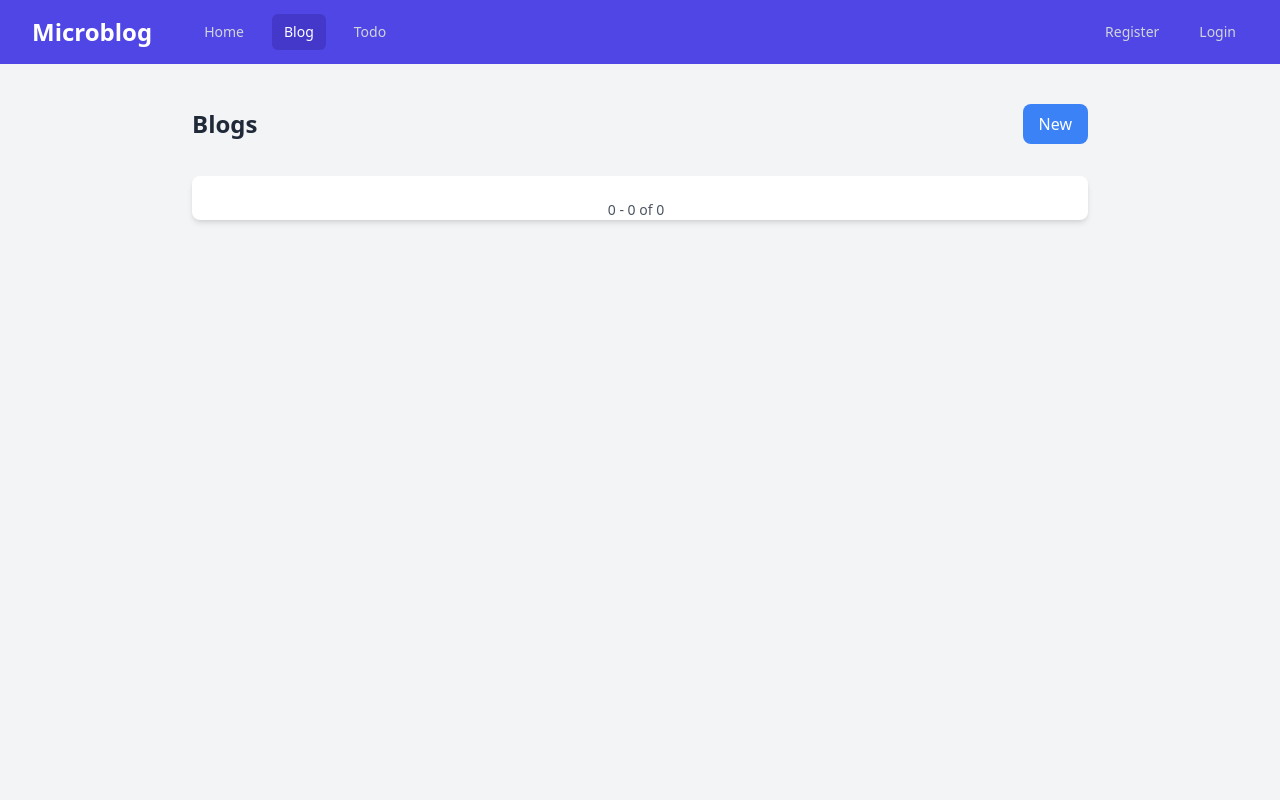
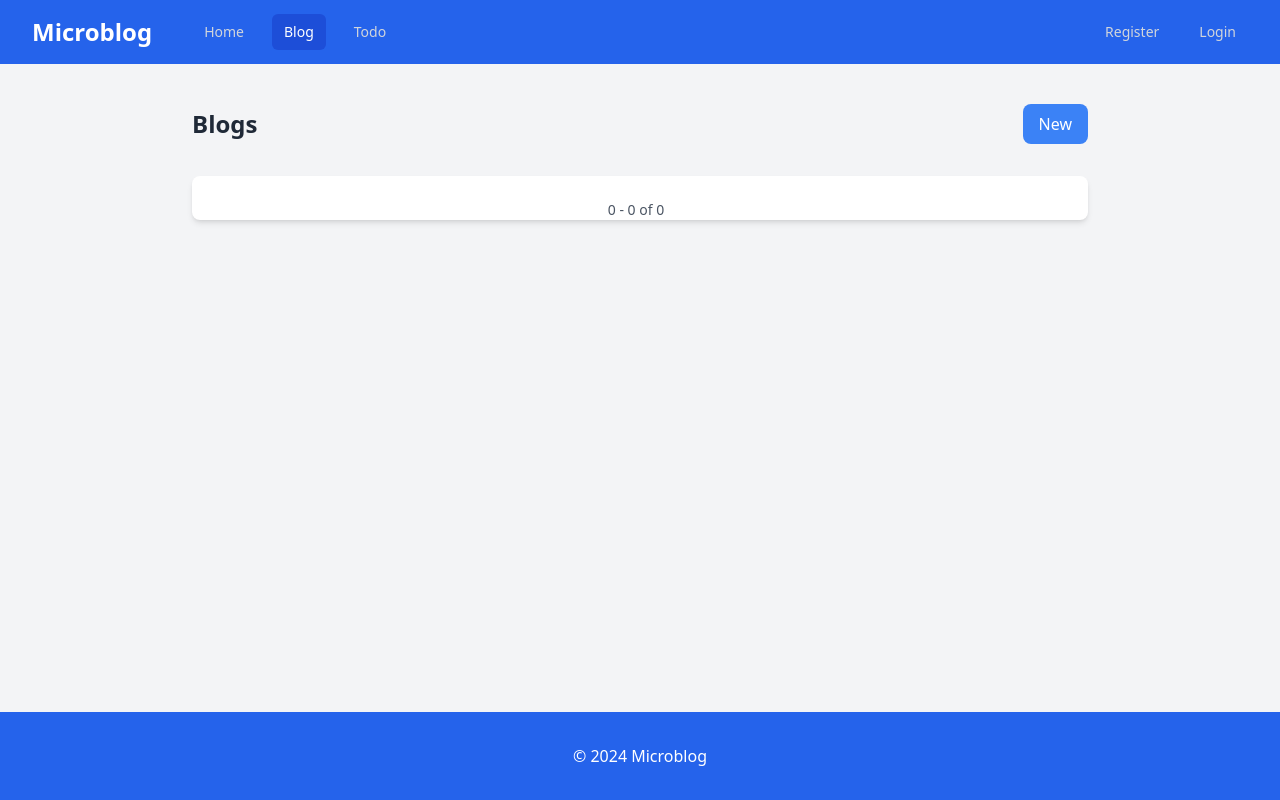
Before and after one commit to kyawsanwin/microblog-flask, a Flask app: page /blog in a window 1280 px wide. Run offline with Flask 3, Linux system fonts and the light colour scheme; some libraries are stand-ins or nearby versions.

Commit message:
Add home page and adjust some css.

```diff
--- a/microblog/blog/models.py
+++ b/microblog/blog/models.py
@@ -24,3 +24,6 @@ class Blog(db.Model):
 
     def __repr__(self) -> str:
         return f"{self.id}, {self.title}"
+
+    def get_latest_posts(self, limit):
+        return db.session.query(Blog).order_by(Blog.created_at).limit(limit).all()
--- a/microblog/main/__init__.py
+++ b/microblog/main/__init__.py
@@ -1,6 +1,6 @@
 from flask import Blueprint
 
 
-bp = Blueprint("main", __name__)
+bp = Blueprint("main", __name__, template_folder="views")
 
 from microblog.main import routes
--- a/microblog/static/output.css
+++ b/microblog/static/output.css
@@ -1,5 +1,113 @@
+*, ::before, ::after {
+  --tw-border-spacing-x: 0;
+  --tw-border-spacing-y: 0;
+  --tw-translate-x: 0;
+  --tw-translate-y: 0;
+  --tw-rotate: 0;
+  --tw-skew-x: 0;
+  --tw-skew-y: 0;
+  --tw-scale-x: 1;
+  --tw-scale-y: 1;
+  --tw-pan-x:  ;
+  --tw-pan-y:  ;
+  --tw-pinch-zoom:  ;
+  --tw-scroll-snap-strictness: proximity;
+  --tw-gradient-from-position:  ;
+  --tw-gradient-via-position:  ;
+  --tw-gradient-to-position:  ;
+  --tw-ordinal:  ;
+  --tw-slashed-zero:  ;
+  --tw-numeric-figure:  ;
+  --tw-numeric-spacing:  ;
+  --tw-numeric-fraction:  ;
+  --tw-ring-inset:  ;
+  --tw-ring-offset-width: 0px;
+  --tw-ring-offset-color: #fff;
+  --tw-ring-color: rgb(59 130 246 / 0.5);
+  --tw-ring-offset-shadow: 0 0 #0000;
+  --tw-ring-shadow: 0 0 #0000;
+  --tw-shadow: 0 0 #0000;
+  --tw-shadow-colored: 0 0 #0000;
+  --tw-blur:  ;
+  --tw-brightness:  ;
+  --tw-contrast:  ;
+  --tw-grayscale:  ;
+  --tw-hue-rotate:  ;
+  --tw-invert:  ;
+  --tw-saturate:  ;
+  --tw-sepia:  ;
+  --tw-drop-shadow:  ;
+  --tw-backdrop-blur:  ;
+  --tw-backdrop-brightness:  ;
+  --tw-backdrop-contrast:  ;
+  --tw-backdrop-grayscale:  ;
+  --tw-backdrop-hue-rotate:  ;
+  --tw-backdrop-invert:  ;
+  --tw-backdrop-opacity:  ;
+  --tw-backdrop-saturate:  ;
+  --tw-backdrop-sepia:  ;
+  --tw-contain-size:  ;
+  --tw-contain-layout:  ;
+  --tw-contain-paint:  ;
+  --tw-contain-style:  ;
+}
+
+::backdrop {
+  --tw-border-spacing-x: 0;
+  --tw-border-spacing-y: 0;
+  --tw-translate-x: 0;
+  --tw-translate-y: 0;
+  --tw-rotate: 0;
+  --tw-skew-x: 0;
+  --tw-skew-y: 0;
+  --tw-scale-x: 1;
+  --tw-scale-y: 1;
+  --tw-pan-x:  ;
+  --tw-pan-y:  ;
+  --tw-pinch-zoom:  ;
+  --tw-scroll-snap-strictness: proximity;
+  --tw-gradient-from-position:  ;
+  --tw-gradient-via-position:  ;
+  --tw-gradient-to-position:  ;
+  --tw-ordinal:  ;
+  --tw-slashed-zero:  ;
+  --tw-numeric-figure:  ;
+  --tw-numeric-spacing:  ;
+  --tw-numeric-fraction:  ;
+  --tw-ring-inset:  ;
+  --tw-ring-offset-width: 0px;
+  --tw-ring-offset-color: #fff;
+  --tw-ring-color: rgb(59 130 246 / 0.5);
+  --tw-ring-offset-shadow: 0 0 #0000;
+  --tw-ring-shadow: 0 0 #0000;
+  --tw-shadow: 0 0 #0000;
+  --tw-shadow-colored: 0 0 #0000;
+  --tw-blur:  ;
+  --tw-brightness:  ;
+  --tw-contrast:  ;
+  --tw-grayscale:  ;
+  --tw-hue-rotate:  ;
+  --tw-invert:  ;
+  --tw-saturate:  ;
+  --tw-sepia:  ;
+  --tw-drop-shadow:  ;
+  --tw-backdrop-blur:  ;
+  --tw-backdrop-brightness:  ;
+  --tw-backdrop-contrast:  ;
+  --tw-backdrop-grayscale:  ;
+  --tw-backdrop-hue-rotate:  ;
+  --tw-backdrop-invert:  ;
+  --tw-backdrop-opacity:  ;
+  --tw-backdrop-saturate:  ;
+  --tw-backdrop-sepia:  ;
+  --tw-contain-size:  ;
+  --tw-contain-layout:  ;
+  --tw-contain-paint:  ;
+  --tw-contain-style:  ;
+}
+
 /*
-! tailwindcss v3.4.11 | MIT License | https://tailwindcss.com
+! tailwindcss v3.4.13 | MIT License | https://tailwindcss.com
 */
 
 /*
@@ -446,112 +554,38 @@ video {
   display: none;
 }
 
-*, ::before, ::after {
-  --tw-border-spacing-x: 0;
-  --tw-border-spacing-y: 0;
-  --tw-translate-x: 0;
-  --tw-translate-y: 0;
-  --tw-rotate: 0;
-  --tw-skew-x: 0;
-  --tw-skew-y: 0;
-  --tw-scale-x: 1;
-  --tw-scale-y: 1;
-  --tw-pan-x:  ;
-  --tw-pan-y:  ;
-  --tw-pinch-zoom:  ;
-  --tw-scroll-snap-strictness: proximity;
-  --tw-gradient-from-position:  ;
-  --tw-gradient-via-position:  ;
-  --tw-gradient-to-position:  ;
-  --tw-ordinal:  ;
-  --tw-slashed-zero:  ;
-  --tw-numeric-figure:  ;
-  --tw-numeric-spacing:  ;
-  --tw-numeric-fraction:  ;
-  --tw-ring-inset:  ;
-  --tw-ring-offset-width: 0px;
-  --tw-ring-offset-color: #fff;
-  --tw-ring-color: rgb(59 130 246 / 0.5);
-  --tw-ring-offset-shadow: 0 0 #0000;
-  --tw-ring-shadow: 0 0 #0000;
-  --tw-shadow: 0 0 #0000;
-  --tw-shadow-colored: 0 0 #0000;
-  --tw-blur:  ;
-  --tw-brightness:  ;
-  --tw-contrast:  ;
-  --tw-grayscale:  ;
-  --tw-hue-rotate:  ;
-  --tw-invert:  ;
-  --tw-saturate:  ;
-  --tw-sepia:  ;
-  --tw-drop-shadow:  ;
-  --tw-backdrop-blur:  ;
-  --tw-backdrop-brightness:  ;
-  --tw-backdrop-contrast:  ;
-  --tw-backdrop-grayscale:  ;
-  --tw-backdrop-hue-rotate:  ;
-  --tw-backdrop-invert:  ;
-  --tw-backdrop-opacity:  ;
-  --tw-backdrop-saturate:  ;
-  --tw-backdrop-sepia:  ;
-  --tw-contain-size:  ;
-  --tw-contain-layout:  ;
-  --tw-contain-paint:  ;
-  --tw-contain-style:  ;
+.container {
+  width: 100%;
 }
 
-::backdrop {
-  --tw-border-spacing-x: 0;
-  --tw-border-spacing-y: 0;
-  --tw-translate-x: 0;
-  --tw-translate-y: 0;
-  --tw-rotate: 0;
-  --tw-skew-x: 0;
-  --tw-skew-y: 0;
-  --tw-scale-x: 1;
-  --tw-scale-y: 1;
-  --tw-pan-x:  ;
-  --tw-pan-y:  ;
-  --tw-pinch-zoom:  ;
-  --tw-scroll-snap-strictness: proximity;
-  --tw-gradient-from-position:  ;
-  --tw-gradient-via-position:  ;
-  --tw-gradient-to-position:  ;
-  --tw-ordinal:  ;
-  --tw-slashed-zero:  ;
-  --tw-numeric-figure:  ;
-  --tw-numeric-spacing:  ;
-  --tw-numeric-fraction:  ;
-  --tw-ring-inset:  ;
-  --tw-ring-offset-width: 0px;
-  --tw-ring-offset-color: #fff;
-  --tw-ring-color: rgb(59 130 246 / 0.5);
-  --tw-ring-offset-shadow: 0 0 #0000;
-  --tw-ring-shadow: 0 0 #0000;
-  --tw-shadow: 0 0 #0000;
-  --tw-shadow-colored: 0 0 #0000;
-  --tw-blur:  ;
-  --tw-brightness:  ;
-  --tw-contrast:  ;
-  --tw-grayscale:  ;
-  --tw-hue-rotate:  ;
-  --tw-invert:  ;
-  --tw-saturate:  ;
-  --tw-sepia:  ;
-  --tw-drop-shadow:  ;
-  --tw-backdrop-blur:  ;
-  --tw-backdrop-brightness:  ;
-  --tw-backdrop-contrast:  ;
-  --tw-backdrop-grayscale:  ;
-  --tw-backdrop-hue-rotate:  ;
-  --tw-backdrop-invert:  ;
-  --tw-backdrop-opacity:  ;
-  --tw-backdrop-saturate:  ;
-  --tw-backdrop-sepia:  ;
-  --tw-contain-size:  ;
-  --tw-contain-layout:  ;
-  --tw-contain-paint:  ;
-  --tw-contain-style:  ;
+@media (min-width: 640px) {
+  .container {
+    max-width: 640px;
+  }
+}
+
+@media (min-width: 768px) {
+  .container {
+    max-width: 768px;
+  }
+}
+
+@media (min-width: 1024px) {
+  .container {
+    max-width: 1024px;
+  }
+}
+
+@media (min-width: 1280px) {
+  .container {
+    max-width: 1280px;
+  }
+}
+
+@media (min-width: 1536px) {
+  .container {
+    max-width: 1536px;
+  }
 }
 
 .static {
@@ -721,6 +793,14 @@ video {
   transform: translate(var(--tw-translate-x), var(--tw-translate-y)) rotate(var(--tw-rotate)) skewX(var(--tw-skew-x)) skewY(var(--tw-skew-y)) scaleX(var(--tw-scale-x)) scaleY(var(--tw-scale-y));
 }
 
+.grid-cols-1 {
+  grid-template-columns: repeat(1, minmax(0, 1fr));
+}
+
+.flex-col {
+  flex-direction: column;
+}
+
 .items-end {
   align-items: flex-end;
 }
@@ -824,6 +908,16 @@ video {
   background-color: rgb(59 130 246 / var(--tw-bg-opacity));
 }
 
+.bg-blue-600 {
+  --tw-bg-opacity: 1;
+  background-color: rgb(37 99 235 / var(--tw-bg-opacity));
+}
+
+.bg-blue-700 {
+  --tw-bg-opacity: 1;
+  background-color: rgb(29 78 216 / var(--tw-bg-opacity));
+}
+
 .bg-gray-100 {
   --tw-bg-opacity: 1;
   background-color: rgb(243 244 246 / var(--tw-bg-opacity));
@@ -837,11 +931,6 @@ video {
 .bg-indigo-600 {
   --tw-bg-opacity: 1;
   background-color: rgb(79 70 229 / var(--tw-bg-opacity));
-}
-
-.bg-indigo-700 {
-  --tw-bg-opacity: 1;
-  background-color: rgb(67 56 202 / var(--tw-bg-opacity));
 }
 
 .bg-red-100 {
@@ -879,6 +968,14 @@ video {
   padding: 1.5rem;
 }
 
+.p-14 {
+  padding: 3.5rem;
+}
+
+.p-8 {
+  padding: 2rem;
+}
+
 .px-2 {
   padding-left: 0.5rem;
   padding-right: 0.5rem;
--- a/microblog/templates/base.html
+++ b/microblog/templates/base.html
@@ -3,13 +3,13 @@
 <head>
     <meta charset="UTF-8">
     <meta name="viewport" content="width=device-width, initial-scale=1.0">
-    <title>{% block title %}{% endblock %}</title>
-    <link href="{{ url_for('static', filename='output.css') }}" rel="stylesheet">
+    <title>Basic Layout</title>
+    <script src="https://cdn.tailwindcss.com"></script>
 </head>
-<body class="bg-gray-100">
+<body class="min-h-screen flex flex-col">
 
 <!-- Navigation -->
-<nav class="bg-indigo-600">
+<nav class="bg-blue-600">
     <div class="max-w-7xl mx-auto px-2 sm:px-6 lg:px-8">
         <div class="relative flex items-center justify-between h-16">
 
@@ -19,25 +19,25 @@
                     <h1>Microblog</h1>
                 </a>
             </div>
-            {% set active_home = "bg-indigo-700 text-white" if request.path == "/" else "" %}
-            {% set active_blog = "bg-indigo-700 text-white" if request.path == "/blog" else "" %}
-            {% set active_todo = "bg-indigo-700 text-white" if request.patht == "/todos" else "" %}
+            {% set active_home = "bg-blue-700 text-white" if request.path == "/" else "" %}
+            {% set active_blog = "bg-blue-700 text-white" if request.path == "/blog" else "" %}
+            {% set active_todo = "bg-blue-700 text-white" if request.path == "/todos" else "" %}
             <!-- Menu items -->
             <div class="hidden sm:block ml-10 mr-auto">
                 <div class="flex space-x-4">
-                    <a href="#" class="text-gray-300 hover:bg-indigo-700 hover:text-white px-3 py-2 rounded-md text-sm font-medium {{ active_home }}">Home</a>
-                    <a href="{{ url_for('blog.index') }}" class="text-gray-300 hover:bg-indigo-700 hover:text-white px-3 py-2 rounded-md text-sm font-medium {{ active_blog }}">Blog</a>
-                    <a href="{{ url_for('todo.index') }}" class="text-gray-300 hover:bg-indigo-700 hover:text-white px-3 py-2 rounded-md text-sm font-medium {{ active_todo }}">Todo</a>
+                    <a href="/" class="text-gray-300 hover:bg-blue-700 hover:text-white px-3 py-2 rounded-md text-sm font-medium {{ active_home }}">Home</a>
+                    <a href="{{ url_for('blog.index') }}" class="text-gray-300 hover:bg-blue-700 hover:text-white px-3 py-2 rounded-md text-sm font-medium {{ active_blog }}">Blog</a>
+                    <a href="{{ url_for('todo.index') }}" class="text-gray-300 hover:bg-blue-700 hover:text-white px-3 py-2 rounded-md text-sm font-medium {{ active_todo }}">Todo</a>
                 </div>
             </div>
             <div class="hidden sm:block sm:ml-6">
                 <div class="flex space-x-4">
                     {% if g.user %}
                         <span class="text-gray-300 px-3 py-2 rounded-md text-sm font-medium">Welcome, {{ g.user['username'] }}!</span>
-                        <a href="{{ url_for('auth.logout')}}" class="text-gray-300 hover:bg-indigo-700 hover:text-white px-3 py-2 rounded-md text-sm font-medium">Logout</a>
+                        <a href="{{ url_for('auth.logout')}}" class="text-gray-300 hover:bg-blue-700 hover:text-white px-3 py-2 rounded-md text-sm font-medium">Logout</a>
                     {% else %}
-                        <a href="{{ url_for('auth.register')}}" class="text-gray-300 hover:bg-indigo-700 hover:text-white px-3 py-2 rounded-md text-sm font-medium">Register</a>
-                        <a href="{{ url_for('auth.login')}}" class="text-gray-300 hover:bg-indigo-700 hover:text-white px-3 py-2 rounded-md text-sm font-medium">Login</a>
+                        <a href="{{ url_for('auth.register')}}" class="text-gray-300 hover:bg-blue-700 hover:text-white px-3 py-2 rounded-md text-sm font-medium">Register</a>
+                        <a href="{{ url_for('auth.login')}}" class="text-gray-300 hover:bg-blue-700 hover:text-white px-3 py-2 rounded-md text-sm font-medium">Login</a>
                     {% endif %}
                 </div>
             </div>
@@ -47,25 +47,45 @@
     <!-- Mobile menu (for smaller screens) -->
     <div class="sm:hidden">
         <div class="px-2 pt-2 pb-3 space-y-1">
-            <a href="#" class="text-gray-300 hover:bg-indigo-700 hover:text-white block px-3 py-2 rounded-md text-base font-medium">Home</a>
-            <a href="{{ url_for('blog.index')}}" class="text-gray-300 hover:bg-indigo-700 hover:text-white block px-3 py-2 rounded-md text-base font-medium">Blogs</a>
-            <a href="{{ url_for('todo.index')}}" class="text-gray-300 hover:bg-indigo-700 hover:text-white block px-3 py-2 rounded-md text-base font-medium">Todo</a>
+            <a href="#" class="text-gray-300 hover:bg-blue-700 hover:text-white block px-3 py-2 rounded-md text-base font-medium">Home</a>
+            <a href="{{ url_for('blog.index')}}" class="text-gray-300 hover:bg-blue-700 hover:text-white block px-3 py-2 rounded-md text-base font-medium">Blogs</a>
+            <a href="{{ url_for('todo.index')}}" class="text-gray-300 hover:bg-blue-700 hover:text-white block px-3 py-2 rounded-md text-base font-medium">Todo</a>
             {% if g.user %}
                 <span class="text-gray-300 block px-3 py-2 rounded-md text-base font-medium">{{ g.user['username'] }}</span>
-                <a href="{{ url_for('auth.logout')}}" class="text-gray-300 hover:bg-indigo-700 hover:text-white block px-3 py-2 rounded-md text-base font-medium">Logout</a>
+                <a href="{{ url_for('auth.logout')}}" class="text-gray-300 hover:bg-blue-700 hover:text-white block px-3 py-2 rounded-md text-base font-medium">Logout</a>
             {% else %}
-                <a href="{{ url_for('auth.register')}}" class="text-gray-300 hover:bg-indigo-700 hover:text-white block px-3 py-2 rounded-md text-base font-medium">Register</a>
-                <a href="{{ url_for('auth.login')}}" class="text-gray-300 hover:bg-indigo-700 hover:text-white block px-3 py-2 rounded-md text-base font-medium">Login</a>
+                <a href="{{ url_for('auth.register')}}" class="text-gray-300 hover:bg-blue-700 hover:text-white block px-3 py-2 rounded-md text-base font-medium">Register</a>
+                <a href="{{ url_for('auth.login')}}" class="text-gray-300 hover:bg-blue-700 hover:text-white block px-3 py-2 rounded-md text-base font-medium">Login</a>
             {% endif %}
 
         </div>
     </div>
 </nav>
-<section class="max-w-4xl mx-auto mt-10">
-    {% for message in get_flashed_messages() %}
-        <div class="flash">{{ message }}</div>
-    {% endfor %}
-    {% block content %}{% endblock %}
-</section>
+
+{% block banner %}{% endblock %}
+<main class="flex-grow bg-gray-100">
+{% if active_home %}
+    <div class="container mx-auto my-10 grid grid-cols-1 md:grid-cols-2 gap-8 flex-shrink-1">
+        {% block section_one %}{% endblock %}
+        {% block section_two %}{% endblock %}
+    </div>
+{% else %}
+    <section class="max-w-4xl mx-auto mt-10 my-auto min-h-full">
+        {% for message in get_flashed_messages() %}
+            <div class="flash">{{ message }}</div>
+        {% endfor %}
+        {% block content %}{% endblock %}
+    </section>
+{% endif %}
+
+</main>
+
+<!-- Footer -->
+<footer class="bg-blue-600 text-white p-8">
+    <div class="container mx-auto text-center">
+        <p>&copy; 2024 Microblog</p>
+    </div>
+</footer>
+
 </body>
 </html>
```
Also changed, not shown: other parts of microblog/static/output.css (+74 -4 lines), microblog/main/routes.py (+10 -1 lines), microblog/main/views/main/index.html (added, +48 -0 lines), microblog/templates/banner.html (added, +7 -0 lines), microblog/todo/models.py (+9 -0 lines).
